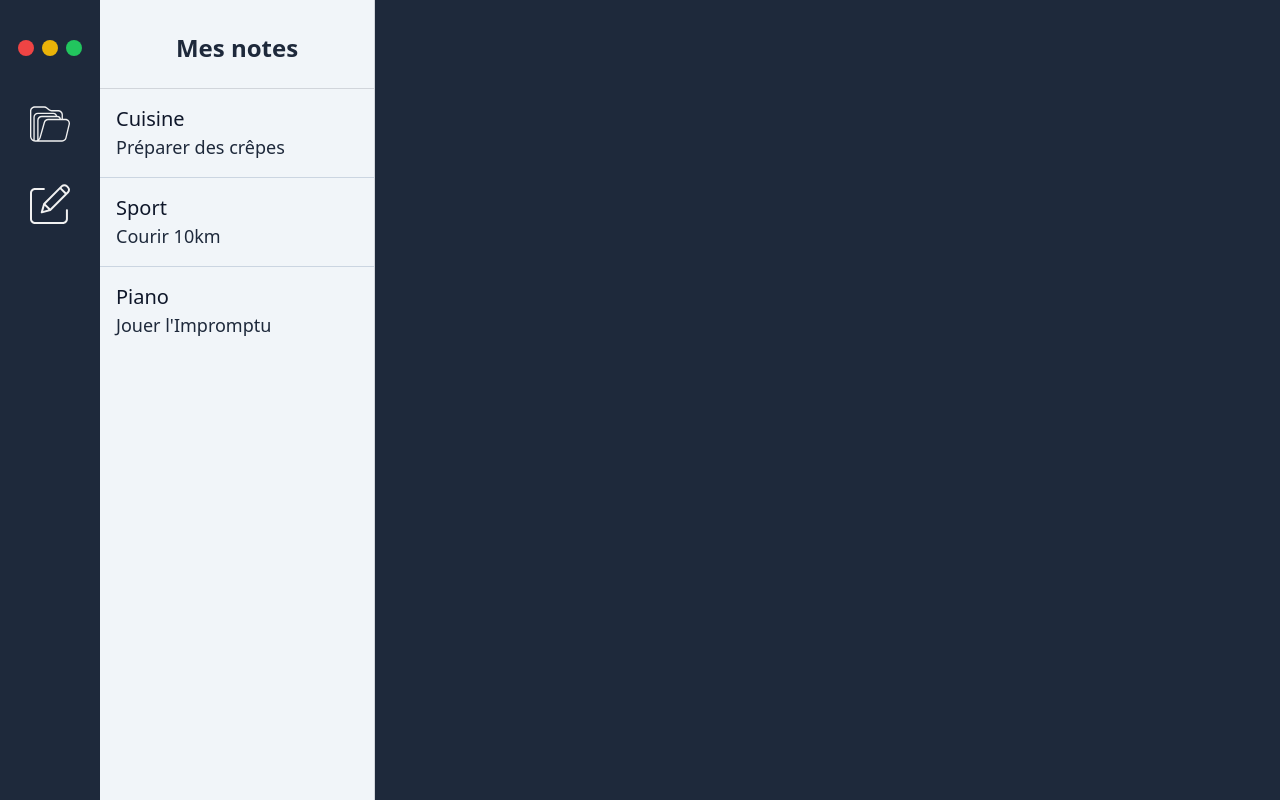
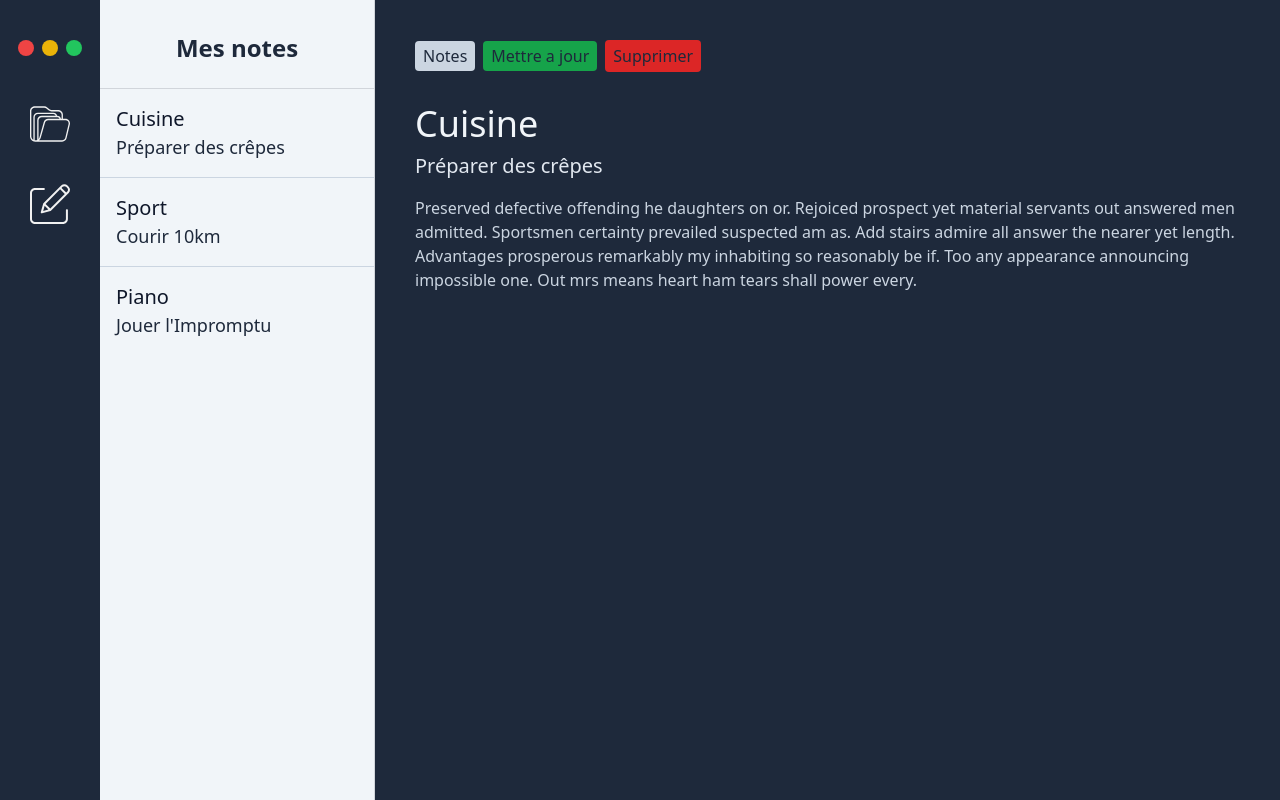
Before and after one commit to vanparfait/app-De_Prise_De_Notes, a React (Vite) app: page /note/2Js5IxpT in a window 1280 px wide. Built offline with nearby package versions, Linux system fonts and the light colour scheme.

Commit message:
Affichage d'une Note

```diff
--- a/src/App.jsx
+++ b/src/App.jsx
@@ -4,6 +4,7 @@
 import Sidebar from "./components/Sidebar";
 import SideNotes from "./components/SideNotes";
 import { BrowserRouter, Route, Routes } from "react-router-dom";
+import DisplayNotes from "./components/DisplayNotes";
 
 function App() {
   const dispatch = useDispatch();
@@ -21,6 +22,7 @@
         <SideNotes />
         <Routes>
           <Route path="/" element={<NotesList />} />
+          <Route path="/note/:id" element={<DisplayNotes />} />
         </Routes>
       </BrowserRouter>
     </div>
--- /dev/null
+++ b/src/components/DisplayNotes.jsx
@@ -0,0 +1,35 @@
+import React from "react";
+import { useSelector } from "react-redux";
+import { Link, useParams } from "react-router-dom";
+
+const DisplayNotes = () => {
+  const notesValues = useSelector((state) => state.notes);
+  const { id } = useParams();
+  const actualNote = notesValues.list?.find((note) => note.id === id);
+  console.log(actualNote);
+
+  return (
+    <div className="p-10">
+      <Link
+        to="/"
+        className="px-2 py-1 text-slate-800 bg-slate-300 rounded mr-2"
+      >
+        Notes
+      </Link>
+      <Link
+        to={`/editer/${id}`}
+        className="px-2 py-1 text-slate-800 bg-green-600 rounded mr-2"
+      >
+        Mettre a jour
+      </Link>
+      <button className="px-2 py-1 text-slate-800 bg-red-600 rounded mr-2">
+        Supprimer
+      </button>
+      <p className="text-slate-100 text-4xl mb-2 mt-8">{actualNote?.title} </p>
+      <p className="text-slate-200 text-xl mb-4">{actualNote?.subtitle}</p>
+      <p className="text-slate-300">{actualNote?.bodyText}</p>
+    </div>
+  );
+};
+
+export default DisplayNotes;
```
